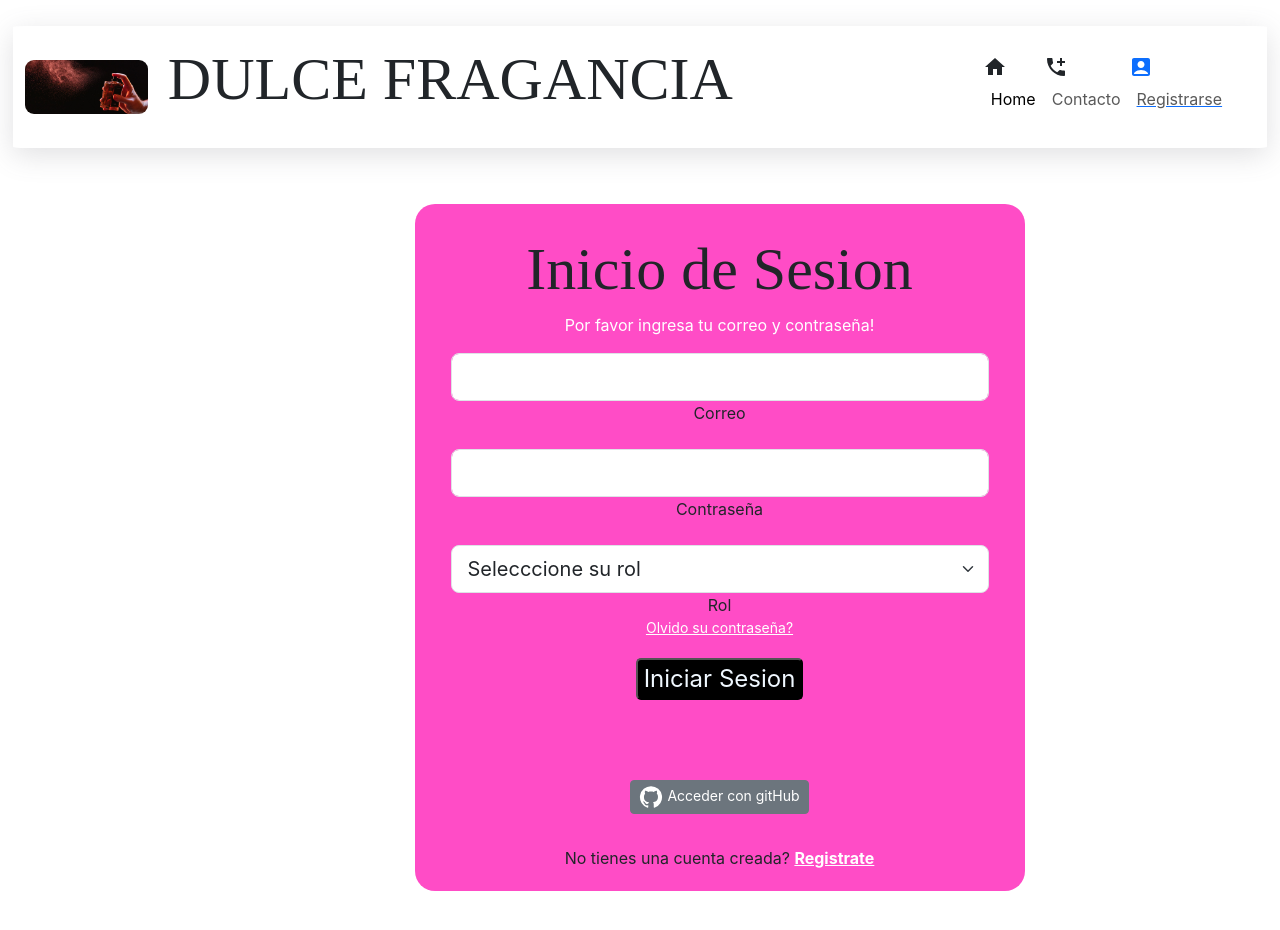
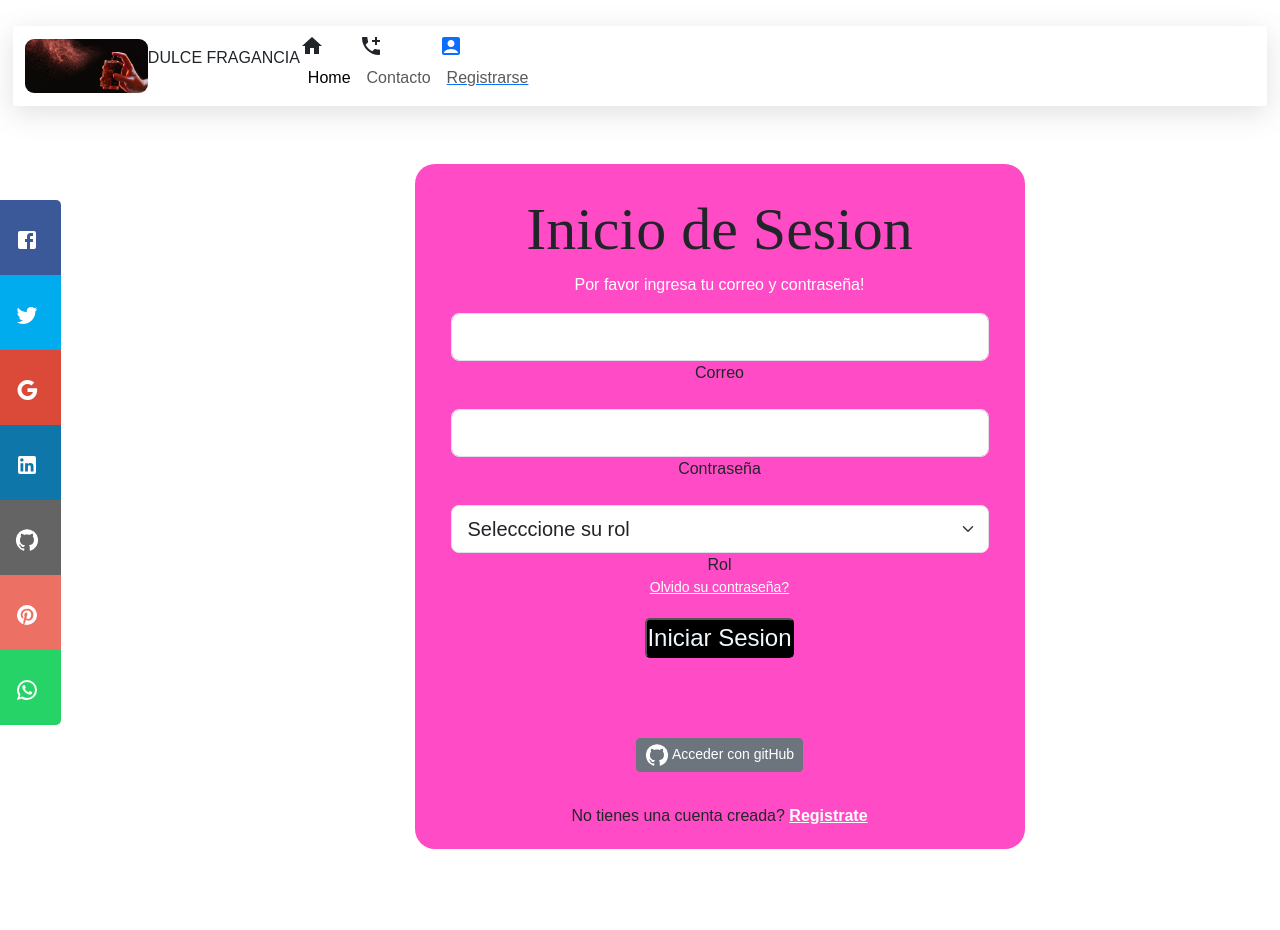
Before and after one commit to xx121villada/Perfumeria, a React (Create React App) app: page /#/login in a window 1280 px wide. Shown: the top 930 px of the page. After the commit the page ends 906 px from the top, so only its background shows below. Built offline with nearby package versions, Linux system fonts and the light colour scheme.

Commit message:
Barra de redes sociales

```diff
--- a/src/App.js
+++ b/src/App.js
@@ -3,6 +3,7 @@
 import Header from './componentes/header/Header';
 import Footer from './componentes/footer/Footer';
 import Carrusel from './componentes/carrusel/Carrusel';
+import BarraRedes from './componentes/barraRedesSociales/BarraRedesSociales'
 
 function App() {
   return (
@@ -11,6 +12,7 @@
       <Carrusel/>
       <CardList/>
       <Footer/>
+      <BarraRedes/>
     </div>
   );
 }
--- a/src/componentes/Enrutador.js
+++ b/src/componentes/Enrutador.js
@@ -7,6 +7,7 @@
 import DataProvider from './context/DataContext';
 import CarritoVacio from './carrito/CarritoVacio';
 import Carrito from './carrito/CarritoContents'
+import BarraRedesSociales from './barraRedesSociales/BarraRedesSociales';
 
 export default function Enrutador() {
     return (
@@ -19,8 +20,8 @@
                     <Route exact path ='/sesion-iniciada' element={<Iniciar_sesion/>}/>
                     <Route exact path ='/carrito-vacio' element={<CarritoVacio/>}/>
                     <Route exact path ='/carrito' element={<Carrito/>}/>
-
                 </Routes>
+                <BarraRedesSociales/>
             </HashRouter>
         </DataProvider>
     )
--- /dev/null
+++ b/src/componentes/barraRedesSociales/BarraRedesSociales.js
@@ -0,0 +1,25 @@
+import React from "react";
+import './barraRedesSociales.css'
+import FacebookIcon from '@mui/icons-material/Facebook';
+import TwitterIcon from '@mui/icons-material/Twitter';
+import GoogleIcon from '@mui/icons-material/Google';
+import LinkedInIcon from '@mui/icons-material/LinkedIn';
+import GitHubIcon from '@mui/icons-material/GitHub';
+import PinterestIcon from '@mui/icons-material/Pinterest';
+import WhatsAppIcon from '@mui/icons-material/WhatsApp';
+
+export default function BarraRedesSociales() {
+  return (
+    <div className="container-bar">
+        <div className="icon-social">
+            <a href="" className="me-4 text-reset icon-facebook"> <span id="titleB"> Facebook </span> <i><FacebookIcon/></i> </a>
+            <a href="" className="me-4 text-reset icon-twitter"> <span id="titleB"> Twitter X </span> <i><TwitterIcon/></i> </a>
+            <a href="x336562@gmail.com" className="me-4 text-reset icon-google"> <span id="titleB"> Google </span> <i><GoogleIcon/></i> </a>
+            <a href="" className="me-4 text-reset icon-linkedin"> <span id="titleB"> LinkedIn </span> <i><LinkedInIcon/></i> </a>
+            <a href="" className="me-4 text-reset icon-github"> <span id="titleB"> GitHub </span> <i><GitHubIcon/></i> </a>
+            <a href="" className="me-4 text-reset icon-pinterest"> <span id="titleB"> Pinterest </span> <i><PinterestIcon/></i> </a>
+            <a href="https://wa.me/+573143345128" className="me-4 text-reset icon-whatsapp"> <span id="titleB"> Whatsapp </span> <i><WhatsAppIcon/></i> </a>
+        </div>
+    </div>
+  )
+}
--- /dev/null
+++ b/src/componentes/barraRedesSociales/barraRedesSociales.css
@@ -0,0 +1,91 @@
+*{
+    margin: 0;
+    padding: 0;
+    box-sizing: border-box;
+    font-family: sans-serif;
+}
+
+.container-bar{
+    width: 100%;
+    max-width: 85px;
+    position: fixed;
+    left: 0;
+    top: 25%;
+}
+
+.container-bar a{
+    display: block;
+    padding: 15px;
+    text-decoration: none;
+    font-size: 30px;
+    position: relative;
+    transition: all 500ms ease;
+}
+
+.container-bar i{
+    color: #fff;
+}
+
+.container-bar a:hover{
+    background: #1c1c1c;
+}
+
+.container-bar .icon-facebook{
+    background: #3b5998;
+    border-radius: 0px 5px 0px 0px;
+}
+
+.container-bar .icon-twitter{
+    background: #00acee;
+}
+
+.container-bar .icon-google{
+    background: #db4a39;
+}
+
+.container-bar .icon-linkedin{
+    background: #0e76a8;
+}
+
+.container-bar .icon-github{
+    background: #646464;
+}
+
+.container-bar .icon-pinterest{
+    background-color: #ec7063;
+}
+
+.container-bar .icon-whatsapp{
+    background: #25D366;
+    border-radius: 0px 0px 5px 0px;
+}
+
+.container-bar #titleB{
+    position: fixed;
+    background: #1c1c1c;
+    color: white;
+    padding: 6px;
+    border-radius: 3px;
+    font-size: 15px;
+    margin-top: 10px;
+    transition: all 500ms ease;
+    opacity: 0;
+    visibility: hidden;
+}
+
+.container-bar a:hover #title{
+    opacity: 1;
+    visibility: visible;
+    margin-left: 54px;
+}
+
+.container-bar #title:after{
+    position: absolute;
+    content: ' ';
+    border-left: 7px solid transparent;
+    border-right: 6px solid #1c1c1c;
+    border-top: 7px solid transparent;
+    border-bottom: 7px solid transparent;
+    right: 100%;
+    top: 11px;
+}
--- a/src/componentes/header/Header.js
+++ b/src/componentes/header/Header.js
@@ -29,7 +29,7 @@
             <nav className="navbar navbar-expand-lg">
                 <div className="container-fluid">
                     <img className="logo" src="icono.jpg" alt="logo"/>
-                    <div className="titulo">
+                    <div className="tituloH">
                     <p> DULCE FRAGANCIA </p>
                     </div>
                     <div className="collapse navbar-collapse" id="navbarSupportedContent">
--- a/src/componentes/header/header.css
+++ b/src/componentes/header/header.css
@@ -8,7 +8,7 @@
     box-shadow: rgba(100, 100, 111, 0.2) 0px 7px 29px 0px;
     margin: 2% 1% 0% 1%;
 }
-.titulo{
+.tituloH{
     margin-right: 250px;
     margin-left: 20px;
     margin-bottom: 0;
```
